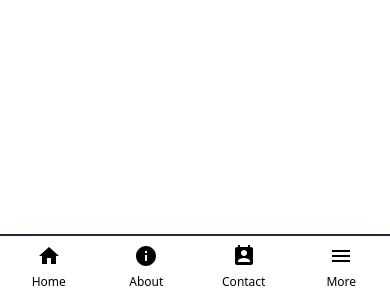
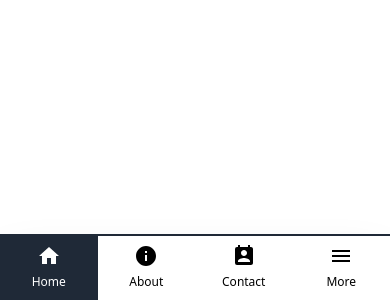
Before and after one commit to damiensedgwick/my-website, a Next.js app: page / in a window 390 px wide. Shown: the part 544-844 px from the top of the page. Built offline with nearby package versions, Linux system fonts and the light colour scheme.

Commit message:
Added addtional pages and active route class

```diff
--- a/src/components/BottomTabNav.tsx
+++ b/src/components/BottomTabNav.tsx
@@ -1,5 +1,6 @@
 import Link from "next/link";
 import { useState } from "react";
+import { useRouter } from "next/router";
 import { MdHome, MdInfo, MdPermContactCalendar, MdMenu } from "react-icons/md";
 import {
   AiFillLinkedin,
@@ -7,36 +8,44 @@ import {
   AiFillGithub,
 } from "react-icons/ai";
 
+const links = [
+  { title: "Home", path: "/", icon: <MdHome className="mx-auto text-2xl" /> },
+  {
+    title: "About",
+    path: "/about",
+    icon: <MdInfo className="mx-auto text-2xl" />,
+  },
+  {
+    title: "Contact",
+    path: "/contact",
+    icon: <MdPermContactCalendar className="mx-auto text-2xl" />,
+  },
+];
+
 export const BottomTabNav = () => {
   const [showBottomTabNavDrawer, setShowBottomTabNavDrawer] = useState(false);
+
+  const router = useRouter();
 
   return (
     <div className="fixed w-screen bottom-0 shadow-2xl border-t-2 border-gray-800">
       <ul className="flex flex-row justify-evenly items-center">
-        <li className="w-full text-center py-2 hover:bg-gray-100">
-          <Link href="/">
-            <a>
-              <MdHome className="mx-auto text-2xl" />
-              <span className="text-xs">Home</span>
-            </a>
-          </Link>
-        </li>
-        <li className="w-full text-center py-2 hover:bg-gray-100">
-          <Link href="/">
-            <a>
-              <MdInfo className="mx-auto text-2xl" />
-              <span className="text-xs">About</span>
-            </a>
-          </Link>
-        </li>
-        <li className="w-full text-center py-2 hover:bg-gray-100">
-          <Link href="/">
-            <a>
-              <MdPermContactCalendar className="mx-auto text-2xl" />
-              <span className="text-xs">Contact</span>
-            </a>
-          </Link>
-        </li>
+        {links.map((link) => (
+          <li
+            className={
+              router.pathname === link.path
+                ? "w-full text-center py-2 bg-gray-800 text-white"
+                : "w-full text-center py-2 hover:bg-gray-200"
+            }
+          >
+            <Link href={link.path}>
+              <a>
+                {link.icon}
+                <span className="text-xs">{link.title}</span>
+              </a>
+            </Link>
+          </li>
+        ))}
         <button
           className="w-full text-center mx-auto py-2 hover:bg-gray-100"
           onClick={() => setShowBottomTabNavDrawer(!showBottomTabNavDrawer)}
@@ -49,11 +58,11 @@ export const BottomTabNav = () => {
       <div
         className={
           showBottomTabNavDrawer
-            ? "h-44 sm:h-36 transition-all duration-500"
+            ? "h-44 transition-all duration-500"
             : "h-0 transition-all duration-500"
         }
       >
-        <div className="container mx-auto p-4 text-center border-t-2 border-gray-200">
+        <div className="container mx-auto p-4 text-center">
           <h6>
             Thank you for visiting my site, I'd love to to expand my network so
             why not connect <span role="img">😊</span>
--- /dev/null
+++ b/src/pages/about.tsx
@@ -0,0 +1,16 @@
+import type { NextPage } from "next";
+
+import { Layout } from "../components/Layout";
+
+const About: NextPage = () => {
+  return (
+    <Layout
+      metaTitle="About | Damien Sedgwick | Frontend Developer"
+      metaDescription="Frontend Developer at Yozobi, inquisitive and passionate developer hacking on the world wide web. Skills include JavaScript, TypeScript, React, GraphQL, GoLang."
+    >
+      <div></div>
+    </Layout>
+  );
+};
+
+export default About;
--- /dev/null
+++ b/src/pages/contact.tsx
@@ -0,0 +1,16 @@
+import type { NextPage } from "next";
+
+import { Layout } from "../components/Layout";
+
+const Contact: NextPage = () => {
+  return (
+    <Layout
+      metaTitle="Contact | Damien Sedgwick | Frontend Developer"
+      metaDescription="Frontend Developer at Yozobi, inquisitive and passionate developer hacking on the world wide web. Skills include JavaScript, TypeScript, React, GraphQL, GoLang."
+    >
+      <div></div>
+    </Layout>
+  );
+};
+
+export default Contact;
```
